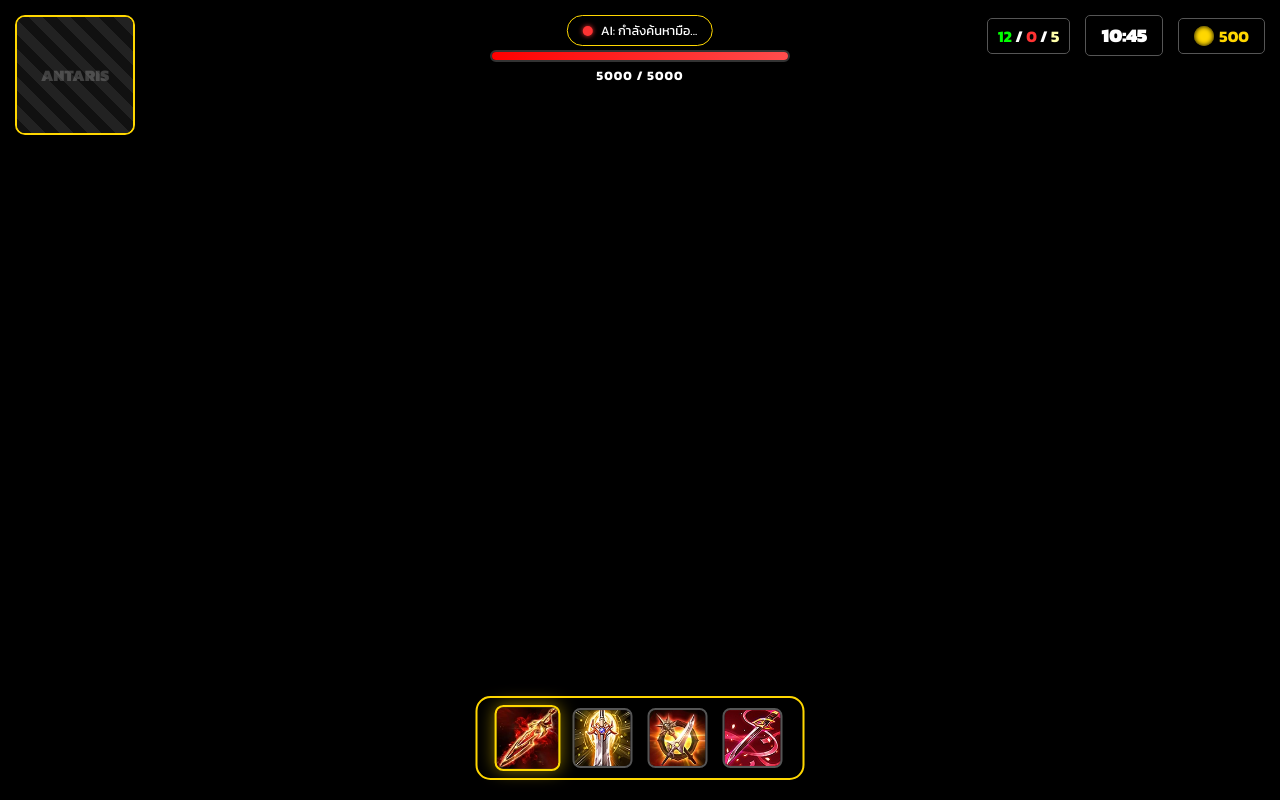
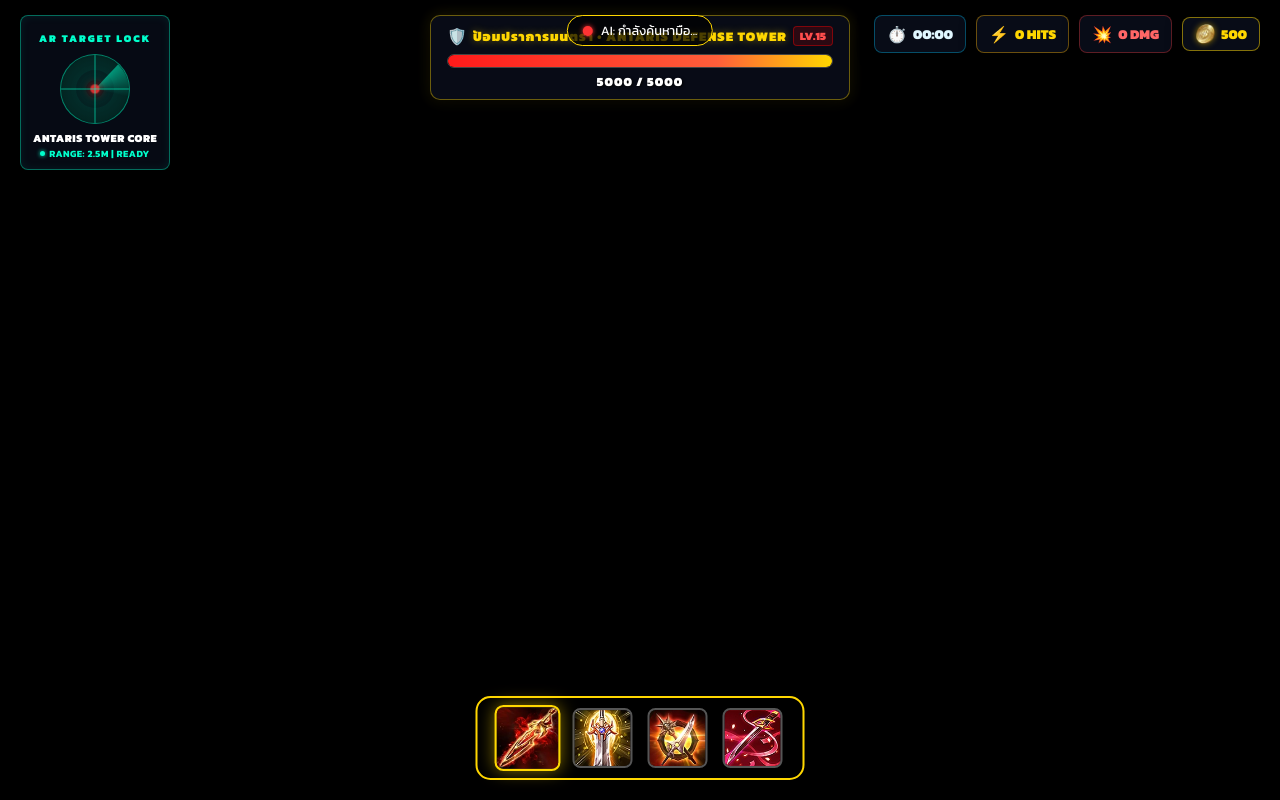
Before and after one commit to StarlightZipX/rov-tower-siege-ar, a website built with Vite: page index.html in a window 1280 px wide. Both pictures are taken after a click on the button "เข้าสู่สมรภูมิ". Built offline with nearby package versions, Linux system fonts and the light colour scheme; no server answers.

Commit message:
Upgrade HUD to professional AR Target Radar Scanner and Live Tournament Stats

```diff
--- a/index.html
+++ b/index.html
@@ -90,31 +90,61 @@
       <span class="status-dot"></span> AI: กำลังค้นหามือ...
     </div>
 
-    <!-- HUD Overlay -->
+    <!-- Professional RoV AR HUD Overlay -->
     <div id="hud">
-      <!-- Top Left: Minimap -->
-      <div class="minimap-container">
-        <div class="minimap-map"></div>
-      </div>
-
-      <!-- Top Right: Stats -->
-      <div class="top-stats">
-        <div class="kda-box">
-          <span class="kill">12</span> / <span class="death">0</span> / <span class="assist">5</span>
+      <!-- Top Left: AR Target Radar Scanner -->
+      <div class="ar-scanner-panel">
+        <div class="scanner-header">
+          <span class="scanner-badge">AR TARGET LOCK</span>
         </div>
-        <div class="timer-box">10:45</div>
-        <div class="gold-box">
-          <span class="gold-icon"></span> <span id="current-gold">500</span>
+        <div class="scanner-radar">
+          <div class="radar-grid"></div>
+          <div class="radar-sweep"></div>
+          <div class="radar-target-dot"></div>
+          <div class="radar-crosshair"></div>
+        </div>
+        <div class="scanner-info">
+          <div class="scanner-target-name">ANTARIS TOWER CORE</div>
+          <div class="scanner-status"><span class="status-indicator"></span> RANGE: 2.5M | READY</div>
         </div>
       </div>
 
-      <!-- Enemy Tower HP (Top Center) -->
-      <div id="hp-container">
-        <div id="hp-bar-bg">
-          <div id="hp-bar"></div>
+      <!-- Top Center: RoV Boss Tower Health Bar -->
+      <div id="hp-container" class="rov-boss-hp-panel">
+        <div class="boss-title-row">
+          <span class="boss-skull-icon">🛡️</span>
+          <span class="boss-name">ป้อมปราการมนตรา • ANTARIS DEFENSE TOWER</span>
+          <span class="boss-level">LV.15</span>
         </div>
-        <div id="hp-text">5000 / 5000</div>
+        <div id="hp-bar-bg" class="boss-bar-frame">
+          <div id="hp-bar" class="boss-bar-fill"></div>
+          <div class="hp-bar-segments"></div>
+        </div>
+        <div class="hp-text-row">
+          <span id="hp-text">5000 / 5000</span>
+        </div>
       </div>
+
+      <!-- Top Right: Live Tournament Stats -->
+      <div class="top-stats rov-stats-panel">
+        <div class="stat-badge timer-badge">
+          <span class="stat-icon">⏱️</span>
+          <span class="timer-box">00:00</span>
+        </div>
+        <div class="stat-badge combo-badge">
+          <span class="stat-icon">⚡</span>
+          <span id="combo-display"><span id="hit-count">0</span> HITS</span>
+        </div>
+        <div class="stat-badge dmg-badge">
+          <span class="stat-icon">💥</span>
+          <span id="live-damage-text">0 DMG</span>
+        </div>
+        <div class="stat-badge gold-badge">
+          <img src="/assets/ui/gold.png" alt="Gold" class="gold-coin-img">
+          <span id="current-gold">500</span>
+        </div>
+      </div>
+    </div>
 
       <!-- Bottom Hotbar -->
       <div class="bottom-hotbar" id="equipment-bar">
--- a/js/main.js
+++ b/js/main.js
@@ -67,6 +67,9 @@ function cacheDOM() {
   dom.hpText = document.getElementById('hp-text');
   dom.goldText = document.getElementById('current-gold');
   dom.timerBox = document.querySelector('.timer-box');
+  dom.hitCount = document.getElementById('hit-count');
+  dom.liveDamageText = document.getElementById('live-damage-text');
+  dom.comboBadge = document.querySelector('.combo-badge');
   dom.damageCont = document.getElementById('damage-container');
 
   dom.video = document.getElementById('camera-feed');
@@ -275,6 +278,12 @@ function performSwingAttack() {
 
   if (navigator.vibrate) navigator.vibrate(isCrit ? [80, 40, 80] : 50);
 
+  // Combo Badge bounce effect
+  if (dom.comboBadge) {
+    dom.comboBadge.classList.add('combo-active');
+    setTimeout(() => dom.comboBadge.classList.remove('combo-active'), 150);
+  }
+
   updateUI();
 
   if (tower.isDestroyed()) {
@@ -300,7 +309,9 @@ function updateUI() {
   const pct = tower.getHPPercent();
   dom.hpBar.style.width = `${pct * 100}%`;
   dom.hpText.textContent = `${Math.ceil(tower.currentHP)} / ${tower.maxHP}`;
-  dom.goldText.textContent = currentGold;
+  if (dom.goldText) dom.goldText.textContent = currentGold;
+  if (dom.hitCount) dom.hitCount.textContent = attackCount;
+  if (dom.liveDamageText) dom.liveDamageText.textContent = `${totalDamageDealt.toLocaleString()} DMG`;
 }
 
 function gameLoop(timestamp) {
--- a/style.css
+++ b/style.css
@@ -280,50 +280,169 @@ body, html {
   box-shadow: 0 0 5px #00ff00;
 }
 
-/* ==================== AUTHENTIC HUD ==================== */
+/* ==================== AUTHENTIC PRO AR HUD ==================== */
 #hud { position: absolute; top: 0; left: 0; width: 100%; height: 100%; z-index: 10; pointer-events: none; }
 
-/* Minimap */
-.minimap-container {
-  position: absolute; top: 15px; left: 15px;
-  width: 120px; height: 120px;
-  border: 2px solid var(--primary-gold);
+/* 1. AR Target Radar Scanner (Top Left) */
+.ar-scanner-panel {
+  position: absolute;
+  top: 15px; left: 20px;
+  background: rgba(8, 12, 24, 0.85);
+  border: 1.5px solid rgba(0, 255, 200, 0.4);
+  border-radius: 8px;
+  padding: 8px 12px;
+  display: flex;
+  flex-direction: column;
+  align-items: center;
+  gap: 6px;
+  box-shadow: 0 4px 20px rgba(0, 0, 0, 0.8), inset 0 0 10px rgba(0, 255, 200, 0.08);
+  backdrop-filter: blur(8px);
+}
+.scanner-badge {
+  font-size: 0.65rem;
+  font-weight: 800;
+  color: #00ffcc;
+  letter-spacing: 2px;
+  text-transform: uppercase;
+}
+.scanner-radar {
+  width: 70px;
+  height: 70px;
+  border-radius: 50%;
+  border: 1px solid rgba(0, 255, 200, 0.5);
+  position: relative;
+  overflow: hidden;
+  background: radial-gradient(circle, rgba(0, 255, 200, 0.1) 0%, rgba(0, 0, 0, 0.7) 100%);
+}
+.radar-grid {
+  position: absolute;
+  top: 0; left: 0; width: 100%; height: 100%;
+  border-radius: 50%;
+  box-shadow: inset 0 0 0 15px rgba(0, 255, 200, 0.05), inset 0 0 0 25px rgba(0, 255, 200, 0.05);
+}
+.radar-sweep {
+  position: absolute;
+  top: 0; left: 0; width: 100%; height: 100%;
+  background: conic-gradient(from 0deg, rgba(0, 255, 200, 0.5) 0deg, transparent 60deg, transparent 360deg);
+  border-radius: 50%;
+  animation: radarRotate 2.5s linear infinite;
+}
+.radar-target-dot {
+  position: absolute;
+  top: 50%; left: 50%;
+  transform: translate(-50%, -50%);
+  width: 8px; height: 8px;
+  border-radius: 50%;
+  background: #ff3333;
+  box-shadow: 0 0 8px #ff0000;
+  animation: targetPulse 1s ease-in-out infinite;
+}
+.radar-crosshair {
+  position: absolute;
+  top: 0; left: 0; width: 100%; height: 100%;
+  background: linear-gradient(to right, transparent 48%, rgba(0, 255, 200, 0.3) 49%, rgba(0, 255, 200, 0.3) 51%, transparent 52%),
+              linear-gradient(to bottom, transparent 48%, rgba(0, 255, 200, 0.3) 49%, rgba(0, 255, 200, 0.3) 51%, transparent 52%);
+}
+@keyframes radarRotate { 0% { transform: rotate(0deg); } 100% { transform: rotate(360deg); } }
+@keyframes targetPulse { 0%, 100% { transform: translate(-50%, -50%) scale(1); opacity: 1; } 50% { transform: translate(-50%, -50%) scale(1.5); opacity: 0.5; } }
+
+.scanner-info { text-align: center; }
+.scanner-target-name { font-size: 0.68rem; font-weight: 800; color: #ffffff; letter-spacing: 0.5px; }
+.scanner-status { font-size: 0.6rem; color: #00ffcc; font-weight: 700; letter-spacing: 0.5px; display: flex; align-items: center; justify-content: center; gap: 4px; }
+.status-indicator { width: 5px; height: 5px; border-radius: 50%; background: #00ffcc; box-shadow: 0 0 4px #00ffcc; }
+
+/* 2. RoV Boss Tower Health Bar (Top Center) */
+.rov-boss-hp-panel {
+  position: absolute;
+  top: 15px; left: 50%;
+  transform: translateX(-50%);
+  width: 420px;
+  text-align: center;
+  background: rgba(10, 14, 26, 0.85);
+  border: 1.5px solid rgba(255, 215, 0, 0.4);
   border-radius: 10px;
+  padding: 8px 16px;
+  box-shadow: 0 6px 25px rgba(0, 0, 0, 0.85), 0 0 15px rgba(255, 215, 0, 0.15);
+  backdrop-filter: blur(8px);
+}
+.boss-title-row {
+  display: flex;
+  align-items: center;
+  justify-content: space-between;
+  margin-bottom: 6px;
+}
+.boss-skull-icon { font-size: 1rem; }
+.boss-name {
+  font-size: 0.82rem;
+  font-weight: 800;
+  color: #ffd700;
+  letter-spacing: 1px;
+  text-shadow: 0 0 8px rgba(255, 215, 0, 0.4);
+}
+.boss-level {
+  font-size: 0.7rem;
+  font-weight: 800;
+  color: #ff4d4d;
+  background: rgba(255, 0, 0, 0.15);
+  padding: 1px 6px;
+  border-radius: 4px;
+  border: 1px solid rgba(255, 0, 0, 0.4);
+}
+.boss-bar-frame {
+  width: 100%;
+  height: 14px;
   background: rgba(0, 0, 0, 0.8);
-  box-shadow: 0 0 10px rgba(0,0,0,0.5);
+  border: 1px solid #444;
+  border-radius: 7px;
   overflow: hidden;
+  position: relative;
+  box-shadow: inset 0 0 6px #000;
 }
-.minimap-map {
-  width: 100%; height: 100%;
-  background: repeating-linear-gradient(45deg, #111 0px, #111 10px, #222 10px, #222 20px);
-  position: relative;
+.boss-bar-fill {
+  height: 100%;
+  background: linear-gradient(90deg, #ff1a1a 0%, #ff5e3a 70%, #ffd700 100%);
+  width: 100%;
+  transition: width 0.15s ease-out;
+  box-shadow: 0 0 10px rgba(255, 60, 0, 0.8);
 }
-.minimap-map::after {
-  content: 'ANTARIS';
-  position: absolute; top: 50%; left: 50%; transform: translate(-50%, -50%);
-  color: rgba(255, 255, 255, 0.2); font-weight: 900; font-size: 1rem;
+.hp-text-row {
+  margin-top: 4px;
+  font-size: 0.78rem;
+  font-weight: 800;
+  color: #ffffff;
+  letter-spacing: 1px;
+  text-shadow: 1px 1px 3px #000;
 }
 
-/* Top Stats */
-.top-stats { position: absolute; top: 15px; right: 15px; display: flex; gap: 15px; align-items: center; }
-.kda-box { background: rgba(0,0,0,0.6); padding: 5px 10px; border-radius: 5px; font-weight: bold; border: 1px solid #555; }
-.kill { color: #00ff00; }
-.death { color: #ff3333; }
-.assist { color: #ffffaa; }
-
-.timer-box { font-size: 1.2rem; font-weight: 900; background: rgba(0,0,0,0.6); padding: 5px 15px; border-radius: 5px; border: 1px solid #555; }
-
-.gold-box { background: rgba(0,0,0,0.6); padding: 5px 15px; border-radius: 5px; font-weight: bold; color: var(--primary-gold); display: flex; align-items: center; gap: 5px; border: 1px solid #555; }
-.gold-icon { display: inline-block; width: 20px; height: 20px; background-color: var(--primary-gold); border-radius: 50%; box-shadow: inset 0 0 5px #000; }
-
-/* Tower HP Bar */
-#hp-container {
-  position: absolute; top: 50px; left: 50%; transform: translateX(-50%);
-  width: 300px; text-align: center;
+/* 3. Live Tournament Stats (Top Right) */
+.rov-stats-panel {
+  position: absolute;
+  top: 15px; right: 20px;
+  display: flex;
+  gap: 10px;
+  align-items: center;
 }
-#hp-bar-bg { width: 100%; height: 12px; background: rgba(0,0,0,0.6); border: 2px solid #333; border-radius: 6px; overflow: hidden; margin-bottom: 4px; box-shadow: 0 0 10px rgba(0,0,0,0.5); }
-#hp-bar { height: 100%; background: linear-gradient(90deg, #ff0000, #ff4d4d); width: 100%; transition: width 0.2s; }
-#hp-text { font-size: 0.8rem; font-weight: bold; text-shadow: 1px 1px 2px #000; letter-spacing: 1px; }
+.stat-badge {
+  background: rgba(10, 15, 28, 0.85);
+  border: 1.5px solid rgba(255, 255, 255, 0.15);
+  border-radius: 8px;
+  padding: 6px 12px;
+  display: flex;
+  align-items: center;
+  gap: 6px;
+  font-size: 0.85rem;
+  font-weight: 800;
+  color: #ffffff;
+  box-shadow: 0 4px 15px rgba(0, 0, 0, 0.6);
+  backdrop-filter: blur(8px);
+}
+.stat-icon { font-size: 1rem; }
+.timer-badge { border-color: rgba(0, 200, 255, 0.35); color: #e0f7ff; }
+.combo-badge { border-color: rgba(255, 180, 0, 0.4); color: #ffd700; transition: transform 0.1s ease; }
+.combo-active { transform: scale(1.15); box-shadow: 0 0 15px rgba(255, 200, 0, 0.8); }
+.dmg-badge { border-color: rgba(255, 60, 60, 0.35); color: #ff6666; }
+.gold-badge { border-color: rgba(255, 215, 0, 0.5); color: #ffd700; }
+.gold-coin-img { width: 20px; height: 20px; object-fit: contain; filter: drop-shadow(0 0 3px rgba(255, 200, 0, 0.6)); }
 
 /* ==================== BOTTOM HOTBAR ==================== */
 .bottom-hotbar {
```
Also changed, not shown: public/assets/ui/gold.png (added).
